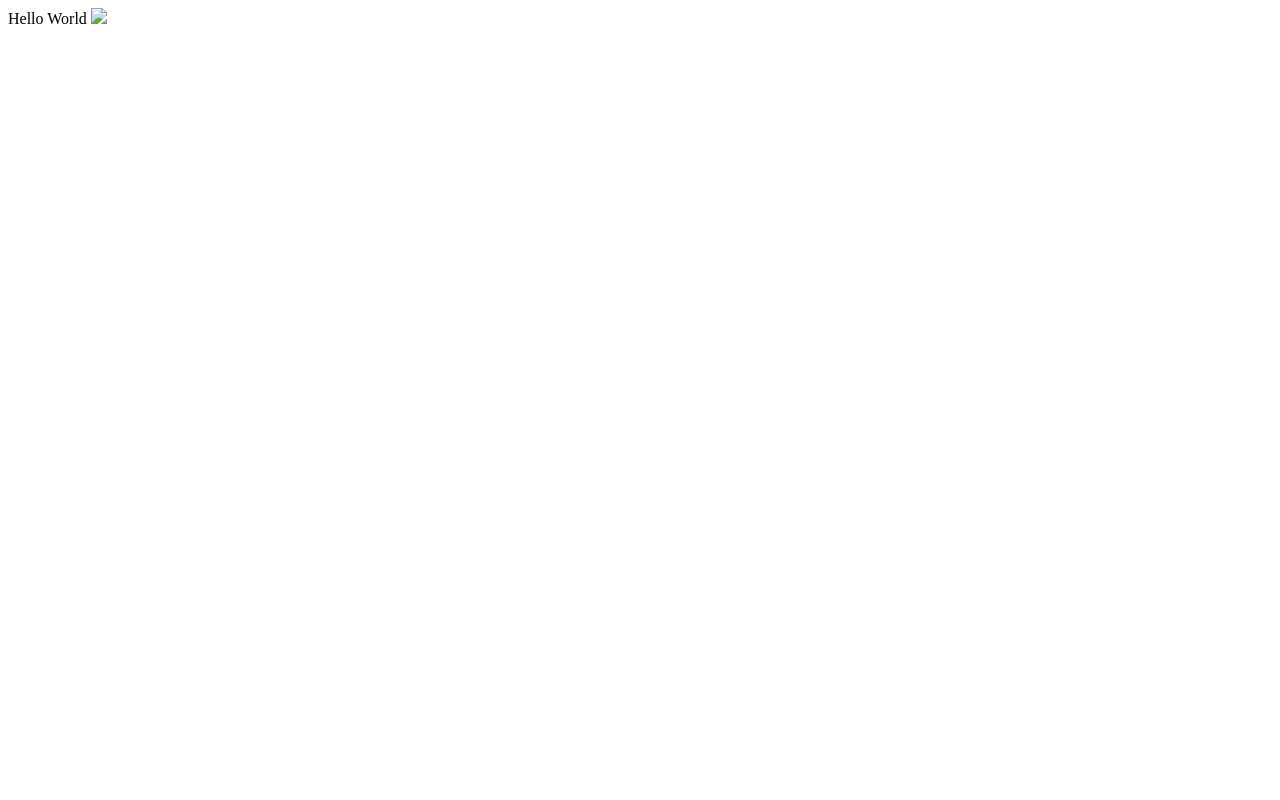
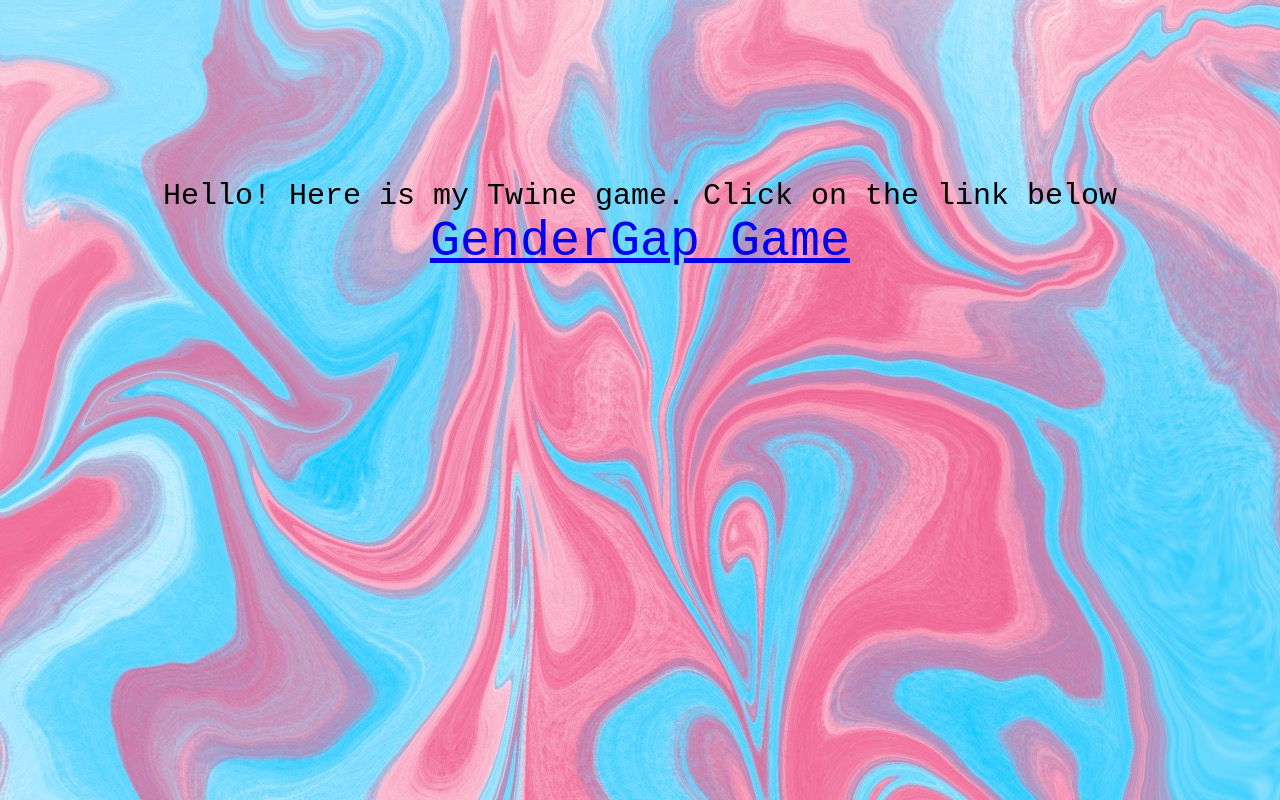
Before and after one commit to Pratistha98/pratistha98.github.io, a plain HTML site: page index.html in a window 1280 px wide. Drawn offline with Linux system fonts and the light colour scheme.

Commit message:
Add files via upload

```diff
--- a/index.html
+++ b/index.html
@@ -1,4 +1,24 @@
 <html>
-  Hello World
-  <img src = "images/pinkbluehome.jpeg">
+    <br>
+    <br>
+    <br>
+    <h7 id="heading"> Hello! Here is my Twine game. Click on the link below</h7>
+    <br>
+    <a href="https://pratistha98.github.io/GenderGap.html"> GenderGap Game</a>
 </html>
+
+<style>
+body {
+    background-image:url("https://pratistha98.github.io/image/background.jpeg");
+    background-repeat: no-repeat;
+    background-size:cover;
+    text-align: center;
+    font-size: 50px;
+    font-family:'Courier New', Courier, monospace;
+
+}
+#heading{
+    font-size: 30px;
+    padding-top: 200px;;
+}
+</style>
```
